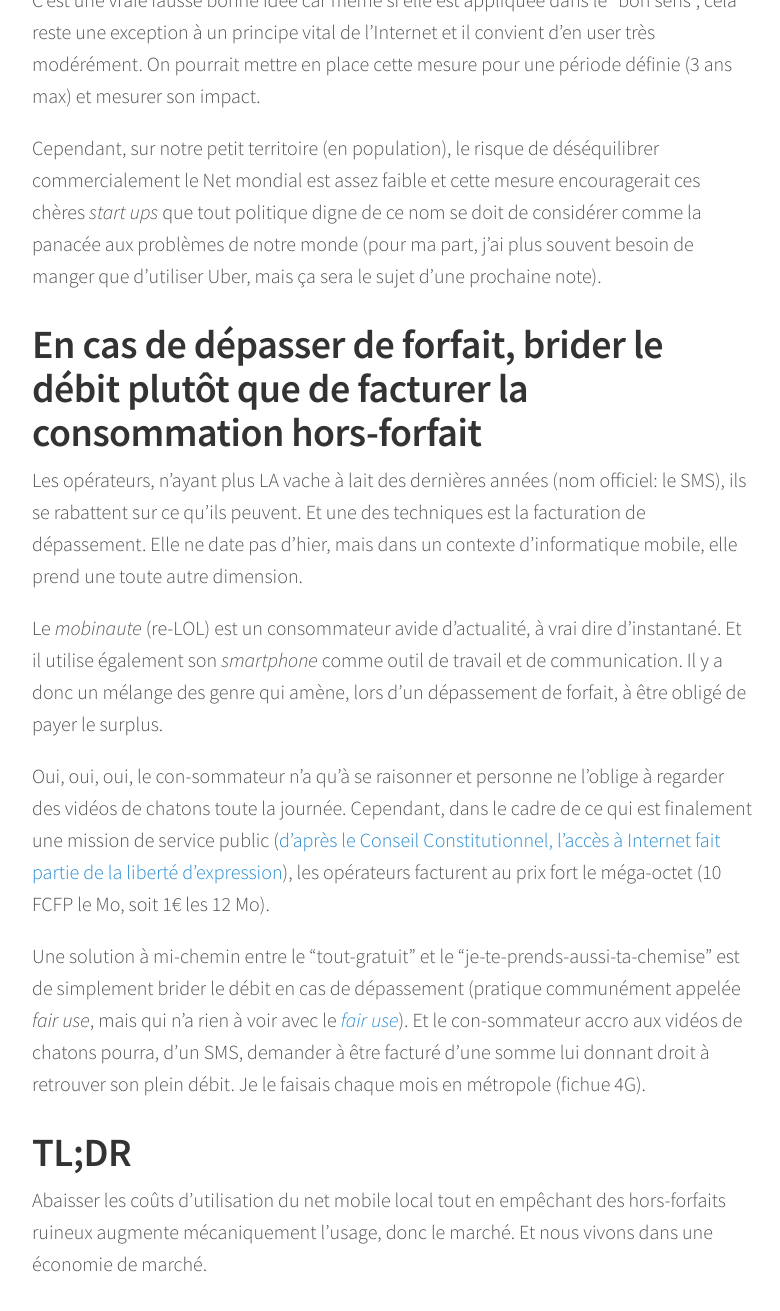
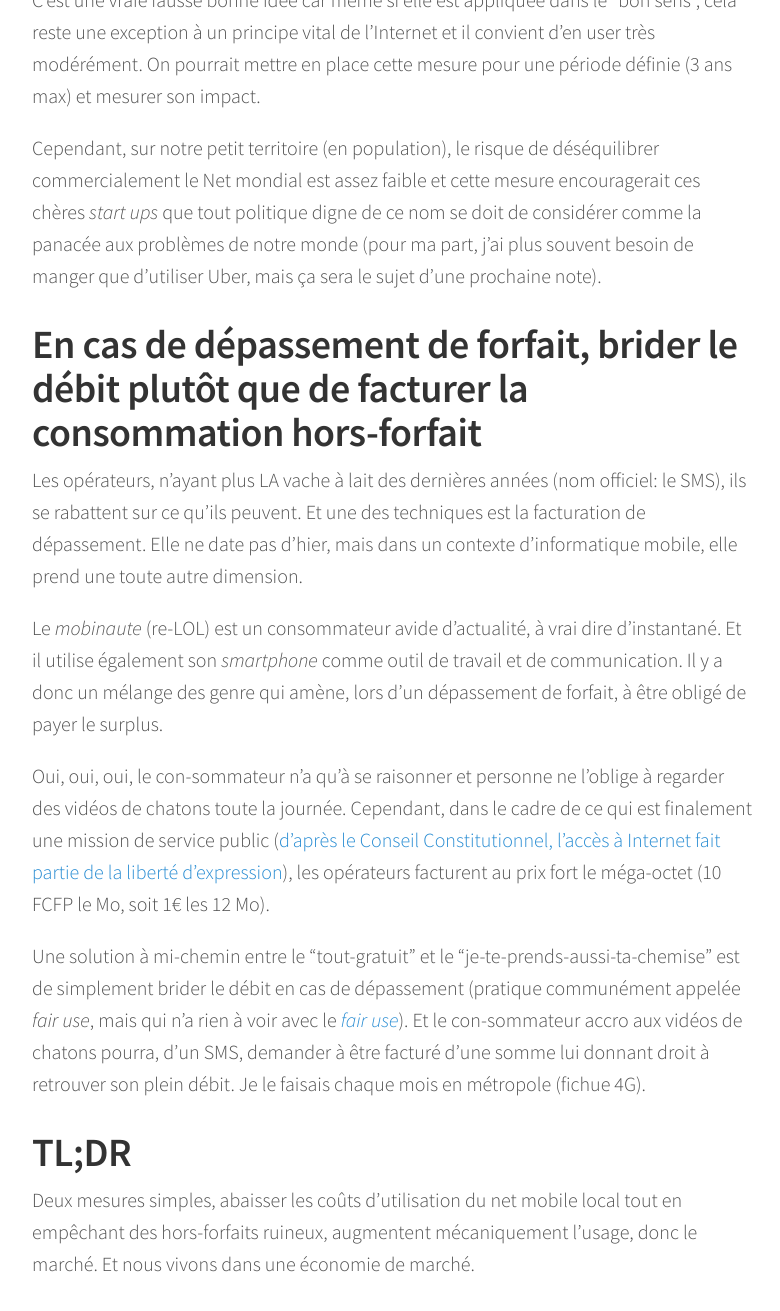
Before and after one commit to teriiehina/teriiehina_pf_blog, a Jekyll site: the page built from _posts/2015-11-21-mobile-polynesien.md, in a window 1280 px wide and 1400 px high, scrolled down 1282 px. Shown: the top 1311 px of the window, without its empty margins (248-1028 px from the left). Built offline with Jekyll 4.4.1, drawn with Linux system fonts in a browser that asks for light colours; Markdown is read by kramdown in place of the engine named in the settings; some of the changed text lies outside the part shown.

Commit message:
Fix a typo

```diff
--- a/_posts/2015-11-21-mobile-polynesien.md
+++ b/_posts/2015-11-21-mobile-polynesien.md
@@ -13,7 +13,7 @@ Ainsi, si je souhaite lancer un service pour _smartphones_ qui ne concerne pas l
 Bref, l'idée est donc d'augmenter le marché des _mobinautes_ (LOL) en Polynésie française. Pour cela, deux pistes simples:
 
   - ne pas décompter les connexions Internet "locales" des forfaits 3G
-  - en cas de dépasser de forfait, brider le débit plutôt que de facturer la consommation hors-forfait
+  - en cas de dépassement de forfait, brider le débit plutôt que de facturer la consommation hors-forfait
 
 # Ne pas décompter les connexions Internet "locales" des forfaits 3G
 
@@ -23,7 +23,7 @@ C'est une vraie fausse bonne idée car même si elle est appliquée dans le "bon
 
 Cependant, sur notre petit territoire (en population), le risque de déséquilibrer commercialement le Net mondial est assez faible et cette mesure encouragerait ces chères _start ups_ que tout politique digne de ce nom se doit de considérer comme la panacée aux problèmes de notre monde (pour ma part, j'ai plus souvent besoin de manger que d'utiliser Uber, mais ça sera le sujet d'une prochaine note).
 
-# En cas de dépasser de forfait, brider le débit plutôt que de facturer la consommation hors-forfait
+# En cas de dépassement de forfait, brider le débit plutôt que de facturer la consommation hors-forfait
 
 Les opérateurs, n'ayant plus LA vache à lait des dernières années (nom officiel: le SMS), ils se rabattent sur ce qu'ils peuvent. Et une des techniques est la facturation de dépassement. Elle ne date pas d'hier, mais dans un contexte d'informatique mobile, elle prend une toute autre dimension.
 
@@ -36,4 +36,4 @@ Une solution à mi-chemin entre le "tout-gratuit" et le "je-te-prends-aussi-ta-c
 
 #TL;DR
 
-Abaisser les coûts d'utilisation du net mobile local tout en empêchant des hors-forfaits ruineux augmente mécaniquement l'usage, donc le marché. Et nous vivons dans une économie de marché.
+Deux mesures simples, abaisser les coûts d'utilisation du net mobile local tout en empêchant des hors-forfaits ruineux, augmentent mécaniquement l'usage, donc le marché. Et nous vivons dans une économie de marché.
```
